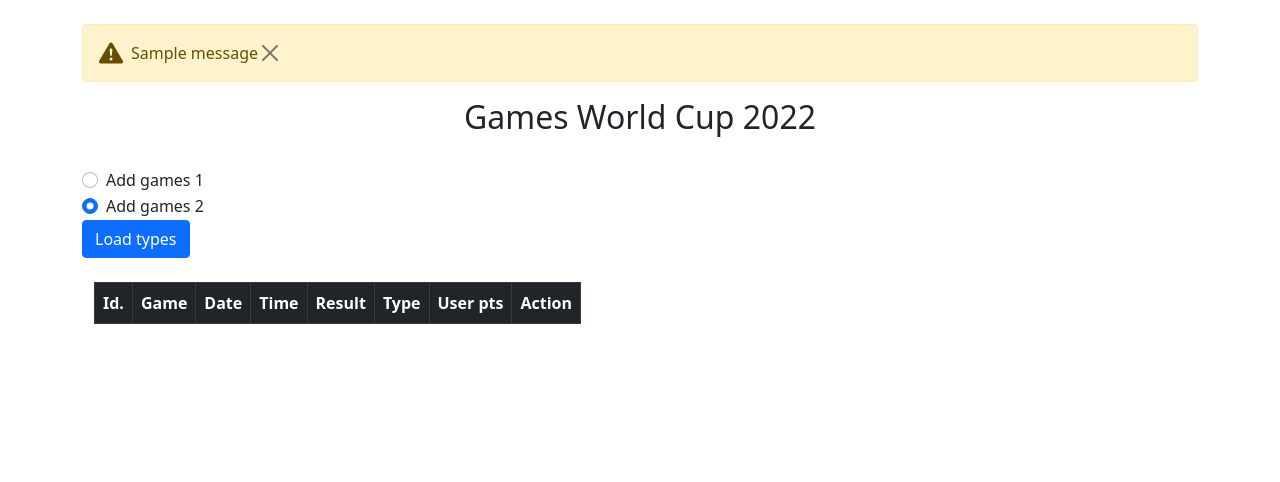
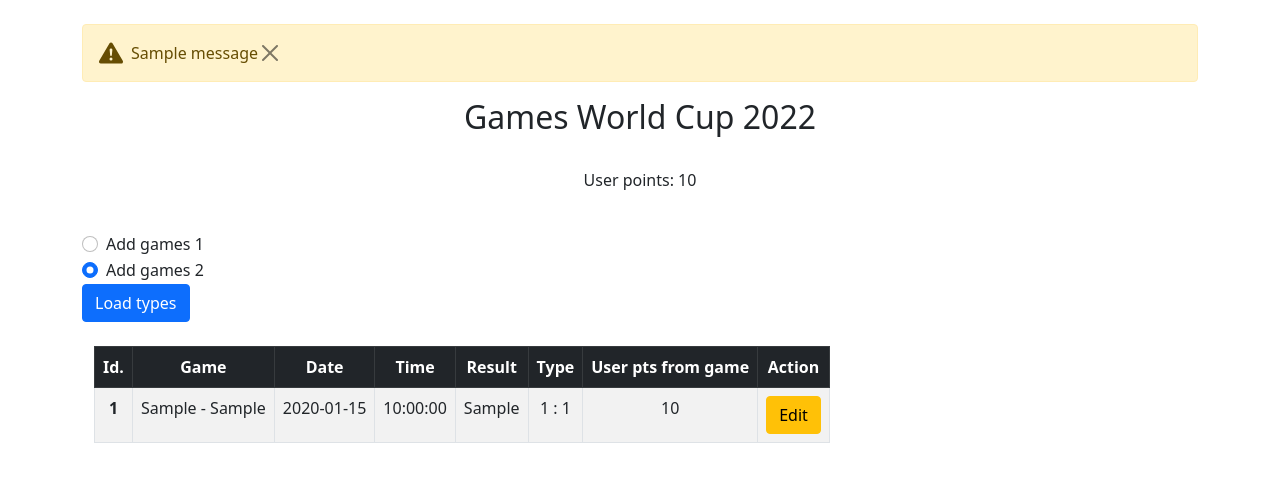
Before and after one commit to mateuszgua/game_typer, a Flask app: page /user/types in a window 1280 px wide. Shown: the part 56-538 px from the top of the page. Run offline with Flask 2, Linux system fonts and the light colour scheme; tables that the repository leaves empty hold one stand-in row (values such as "Sample post"); one stand-in notice (Sample message) is shown; lists and menus that the app fills with data are empty; parts of the project's set-up code (start-up, migrations or seed data) failed here and were passed over; some libraries are stand-ins or nearby versions.

Commit message:
Fix: create user types table; Feat: add update database page

```diff
--- a/game_app/forms.py
+++ b/game_app/forms.py
@@ -34,6 +34,7 @@ class EditUserForm(FlaskForm):
 class AddGameForm(FlaskForm):
     id = IntegerField('Id')
     discipline = StringField('Discipline')
+    tournament = StringField('Tournament name')
     game_phase = StringField('Phase')
     team_1 = StringField('Team 1')
     team_2 = StringField('Team 2')
--- a/game_app/models.py
+++ b/game_app/models.py
@@ -140,7 +140,8 @@ class UploadFile(database.Base):
 class Type(database.Base):
     __tablename__ = 'type'
     id = Column(Integer, primary_key=True)
-    game_id = (Integer)
+    game_id = Column(Integer)
+    tournament = Column(String(20))
     type_goals_team_1 = Column(Integer)
     type_goals_team_2 = Column(Integer)
     type_points = Column(Integer)
@@ -151,7 +152,7 @@ class Game(database.Base):
     __tablename__ = 'games'
     id = Column(Integer, primary_key=True)
     game_discipline = Column(String(20))
-    game_name = Column(String(20))
+    tournament = Column(String(20))
     team_1 = Column(String(20))
     team_2 = Column(String(20))
     game_day = Column(Date(), nullable=False)
--- a/game_app/templates/accounts/usertypes.html
+++ b/game_app/templates/accounts/usertypes.html
@@ -25,6 +25,8 @@
 {% endfor %}
 
 <h2 class="title text-center">{% block title %} Games World Cup 2022 {% endblock %}</h2>
+<br>
+<p class="text-center">User points: {{user.points}}</p>
 
 <br>
 
@@ -57,33 +59,33 @@
                         <th scope="col">Time</th>
                         <th scope="col">Result</th>
                         <th scope="col">Type</th>
-                        <th scope="col">User pts</th>
+                        <th scope="col">User pts from game</th>
                         <th scope="col">Action</th>
                     </tr>
                 </thead>
                 <tbody>
-                    <!-- {% for game in games %} -->
-                    {% for type in types %}
+                    {% for user_type in user_types %}
                     <tr class="text-center">
-                        <th scope="row">{{ type.game_id }}</th>
-                        <td>{{ type.type_goals_team_1 }} : {{ type.type_goals_team_2 }}</td>
-                        <td>{{ type.points }}</td>
-                        <td>abc</td>
-                        <td>abc</td>
-                        <td>abc</td>
-                        <td>abc</td>
-                        <!-- <td class="text-capitalize">{{ game.team_1 }} - {{ game.team_2 }}</td> -->
-                        <!-- <td>{{ game.game_day }}</td> -->
-                        <!-- <td>{{ game.game_time }}</td> -->
-                        <!-- <td>{{ game.goals_team_1 }} : {{ game.goals_team_2 }}</td> -->
-                        <!-- <td>{{ type.type_goals_team_1 }} : {{ type.type_goals_team_2 }}</td> -->
-                        <!-- <td>{{ user.points }}</td> -->
+                        <th scope="row">{{ user_type.game_id }}</th>
+                        {% for game in games %}
+                        {% if user_type.game_id == game.id %}
+                        <td>{{ game.team_1 }} - {{ game.team_2 }}</td>
+                        <td>{{ game.game_day }}</td>
+                        <td>{{ game.game_time }}</td>
+                        {% if game.result == None %}
+                        <td>-</td>
+                        {% else %}
+                        <td>{{ game.result }}</td>
+                        {% endif %}
+                        {% endif %}
+                        {% endfor %}
+                        <td>{{ user_type.type_goals_team_1 }} : {{ user_type.type_goals_team_2 }}</td>
+                        <td>{{ user_type.type_points }}</td>
                         <td>
                             <a class="btn btn-warning" href="{{ url_for('types') }}" role="button">Edit</a>
                         </td>
                     </tr>
                     {% endfor %}
-                    <!-- {% endfor %} -->
                 </tbody>
             </table>
         </div>
--- a/game_app/templates/gameslist.html
+++ b/game_app/templates/gameslist.html
@@ -53,7 +53,7 @@
                         <td>{{ game.game_time }}</td>
                         <td>{{ game.goals_team_1 }} : {{ game.goals_team_2 }}</td>
                         <td>
-                                <a class="btn btn-warning" href="{{ url_for('game_edit') }}" role="button" >Edit</a>
+                            <a class="btn btn-warning" href="{{ url_for('game_edit') }}" role="button">Edit</a>
                         </td>
                     </tr>
                     {% endfor %}
--- a/game_app/views.py
+++ b/game_app/views.py
@@ -239,6 +239,9 @@ def games():
         existing_game = Game.query.filter_by(id=form.id.data).first()
         if existing_game is None:
             game = Game(id=form.id.data,
+                        discipline=form.discipline.data,
+                        game_name=form.tournament.data,
+                        game_phase=form.game_phase.data,
                         team_1=form.team_1.data,
                         team_2=form.team_2.data,
                         game_day=form.game_day.data,
@@ -293,14 +296,15 @@ def delete_game(game_id):
 
 @app.route('/user/types', methods=['GET', 'POST'])
 def types():
+
     games = Game.query.all()
-    # types = Type.query.all(user_id=user_id)
+    user_types = Type.query.all()
 
     # user_id = current_user.get_id()
     user_id = 1
 
     user = User.query.filter_by(id=user_id).first()
-    types = Type.query.filter_by(user_id=user_id).first()
+    # user_types = Type.query.filter_by(user_id=user_id).first()
 
     # if request.method == 'POST':
     # type = Game.query.filter_by(id=1).first()
@@ -316,7 +320,7 @@ def types():
     # return redirect(url_for('types'))
     # except:
     # flash("Error! There was a problem edit type... try again.")
-    return render_template('accounts/usertypes.html', types=types)
+    return render_template('accounts/usertypes.html', user_types=user_types, games=games, user=user)
 
 
 @app.post('/user/load_types')
@@ -357,7 +361,31 @@ def load_types():
     # return render_template('gameslist.html', teams=teams, games=games, form=form)
 
 
+@ app.route('/admin/db_update', methods=['GET', 'POST'])
+def db_update():
+
+    if request.method == 'POST':
+        try:
+            table_name1 = 'type'
+            table_name2 = 'games'
+
+            column_name1 = 'tournament'
+            column_name2 = 'tournament'
+
+            query1 = f"ALTER TABLE {table_name1} ADD {column_name1} VARCHAR(20);"
+            db_session.execute(query1)
+
+            query2 = f"ALTER TABLE {table_name2} ADD {column_name2} VARCHAR(20);"
+            db_session.execute(query2)
+
+            flash("Database update successfully!")
+        except:
+            flash("There was a problem edit database...!")
+    return render_template('dbupdate.html')
+
 # Errors
+
+
 @ app.errorhandler(404)
 def page_not_found(error_description):
     return render_template('404.html', error_description=error_description)
```
Also changed, not shown: game_app/templates/dbupdate.html (added, +32 -0 lines). Lines whose indentation alone changed are shown as unchanged.
